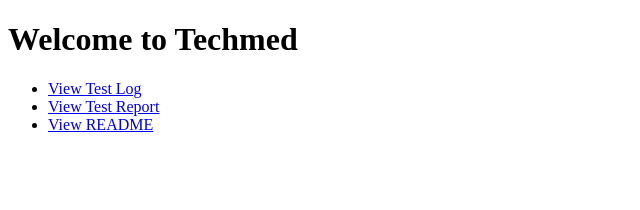
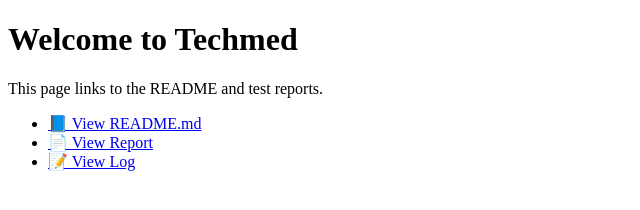
Before and after one commit to Lefthandclaw/Techmed, a website: page index.html in a window 1280 px wide. Shown: the whole page, without its empty margins (0-640 px from the left). Drawn offline with Linux system fonts and the light colour scheme.

Commit message:
Update index.html

```diff
--- a/index.html
+++ b/index.html
@@ -1,4 +1,3 @@
-<!-- index.html -->
 <!DOCTYPE html>
 <html lang="en">
 <head>
@@ -7,10 +6,11 @@
 </head>
 <body>
     <h1>Welcome to Techmed</h1>
+    <p>This page links to the README and test reports.</p>
     <ul>
-        <li><a href="log.html">View Test Log</a></li>
-        <li><a href="report.html">View Test Report</a></li>
-        <li><a href="https://github.com/lefthandclaw/Techmed#readme">View README</a></li>
+        <li><a href="https://github.com/Lefthandclaw/Techmed/blob/testaus/README.md">📘 View README.md</a></li>
+        <li><a href="report.html">📄 View Report</a></li>
+        <li><a href="log.html">📝 View Log</a></li>
     </ul>
 </body>
 </html>
```
